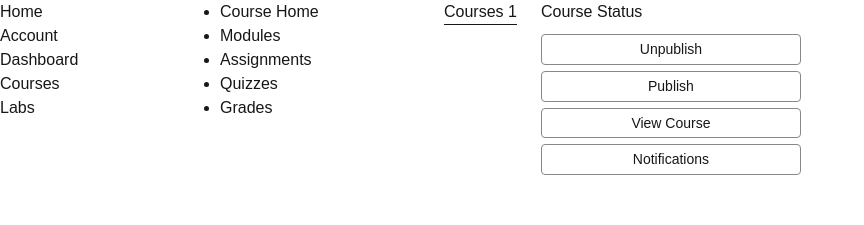
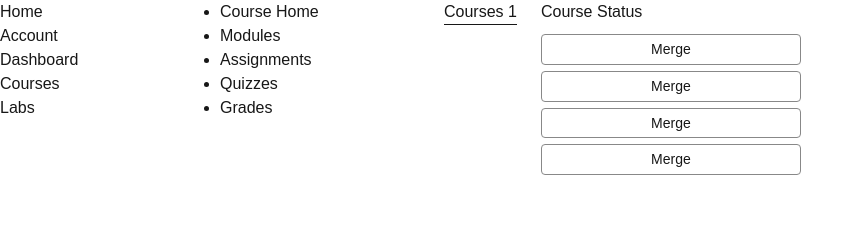
Before and after one commit to alarahk/kambaz-next-js, a Next.js app: page /Courses/1/Home in a window 1280 px wide. Shown: the top 225 px of the page, without its empty margins (0-864 px from the left). Built offline with nearby package versions, Linux system fonts and the light colour scheme.

Commit message:
vercel layout error updates

```diff
--- a/app/(Kambaz)/Courses/[cid]/layout.tsx
+++ b/app/(Kambaz)/Courses/[cid]/layout.tsx
@@ -1,22 +1,21 @@
 import { ReactNode } from "react";
 import CourseNavigation from "./navigation";
 
-
 type LayoutProps = {
   children: ReactNode;
-  params: { cid: string };
+  params: { cid: string }; // Add the missing cid property
 };
 
 export default function CoursesLayout({
   children,
   params,
-}: { children: ReactNode; params: { cid: string } }) {
+}: LayoutProps) {
   const { cid } = params;
 
   return (
     <div id="wd-course-shell" style={{ display: "grid", gridTemplateColumns: "220px 1fr 260px", gap: 24 }}>
       <aside id="wd-course-nav" aria-label={`Course ${cid} navigation`}>
-        <CourseNavigation/>
+        <CourseNavigation />
       </aside>
 
       <main id="wd-course-main" aria-labelledby="wd-course-title">
@@ -28,10 +27,18 @@ export default function CoursesLayout({
       <aside id="wd-course-cta" aria-label="Course actions">
         <h3 style={{ margin: 0 }}>Course Status</h3>
         <div style={{ display: "flex", flexDirection: "column", gap: 6, marginTop: 10 }}>
-          <a href="#" className="wd-btn" style={{ padding: 6, fontSize: 14, lineHeight: 1.2, border: "1px solid #888", borderRadius: 4, textAlign: "center", display: "block" }}>Unpublish</a>
-          <a href="#" className="wd-btn" style={{ padding: 6, fontSize: 14, lineHeight: 1.2, border: "1px solid #888", borderRadius: 4, textAlign: "center", display: "block" }}>Publish</a>
-          <a href="#" className="wd-btn" style={{ padding: 6, fontSize: 14, lineHeight: 1.2, border: "1px solid #888", borderRadius: 4, textAlign: "center", display: "block" }}>View Course</a>
-          <a href="#" className="wd-btn" style={{ padding: 6, fontSize: 14, lineHeight: 1.2, border: "1px solid #888", borderRadius: 4, textAlign: "center", display: "block" }}>Notifications</a>
+          <a href="#" className="wd-btn" style={{ padding: 6, fontSize: 14, lineHeight: 1.2, border: "1px solid #888", borderRadius: 4, textAlign: "center" }}>
+            Merge
+          </a>
+          <a href="#" className="wd-btn" style={{ padding: 6, fontSize: 14, lineHeight: 1.2, border: "1px solid #888", borderRadius: 4, textAlign: "center" }}>
+            Merge
+          </a>
+          <a href="#" className="wd-btn" style={{ padding: 6, fontSize: 14, lineHeight: 1.2, border: "1px solid #888", borderRadius: 4, textAlign: "center" }}>
+            Merge
+          </a>
+          <a href="#" className="wd-btn" style={{ padding: 6, fontSize: 14, lineHeight: 1.2, border: "1px solid #888", borderRadius: 4, textAlign: "center" }}>
+            Merge
+          </a>
         </div>
       </aside>
     </div>
```
